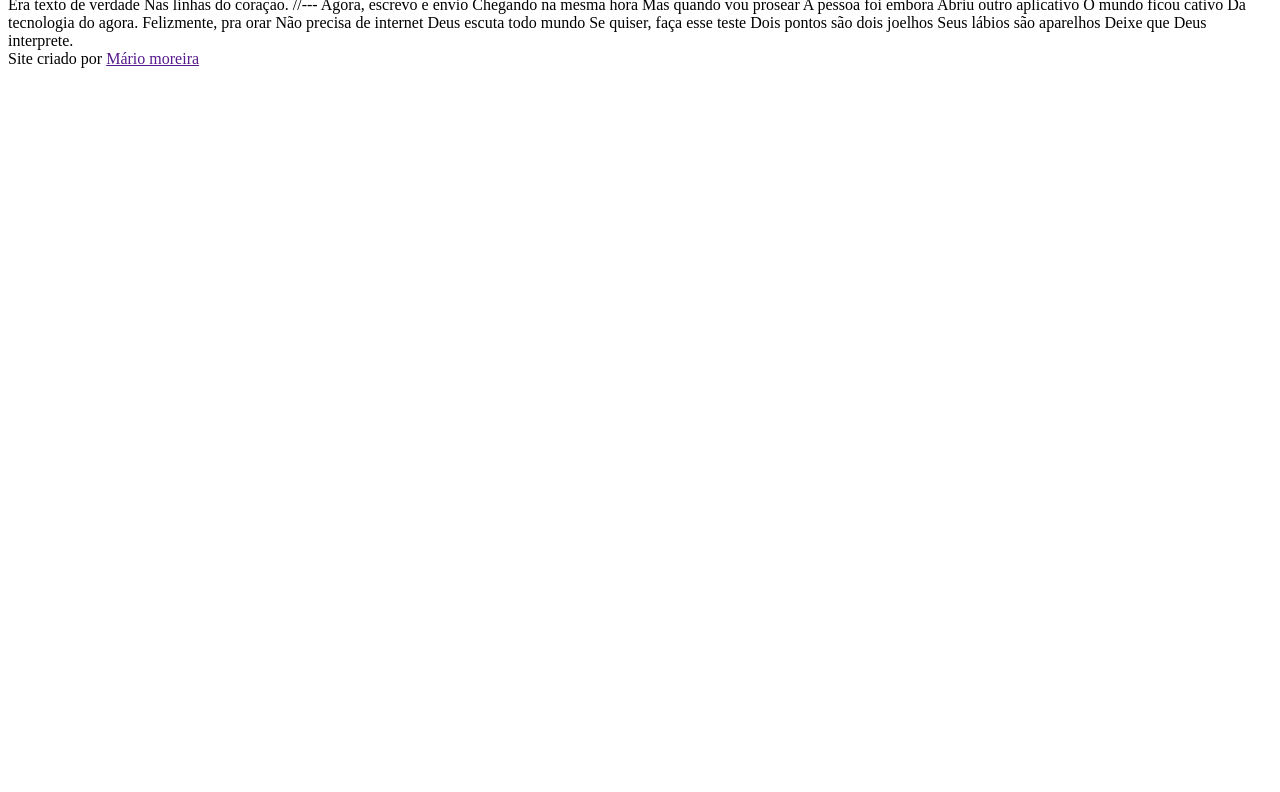
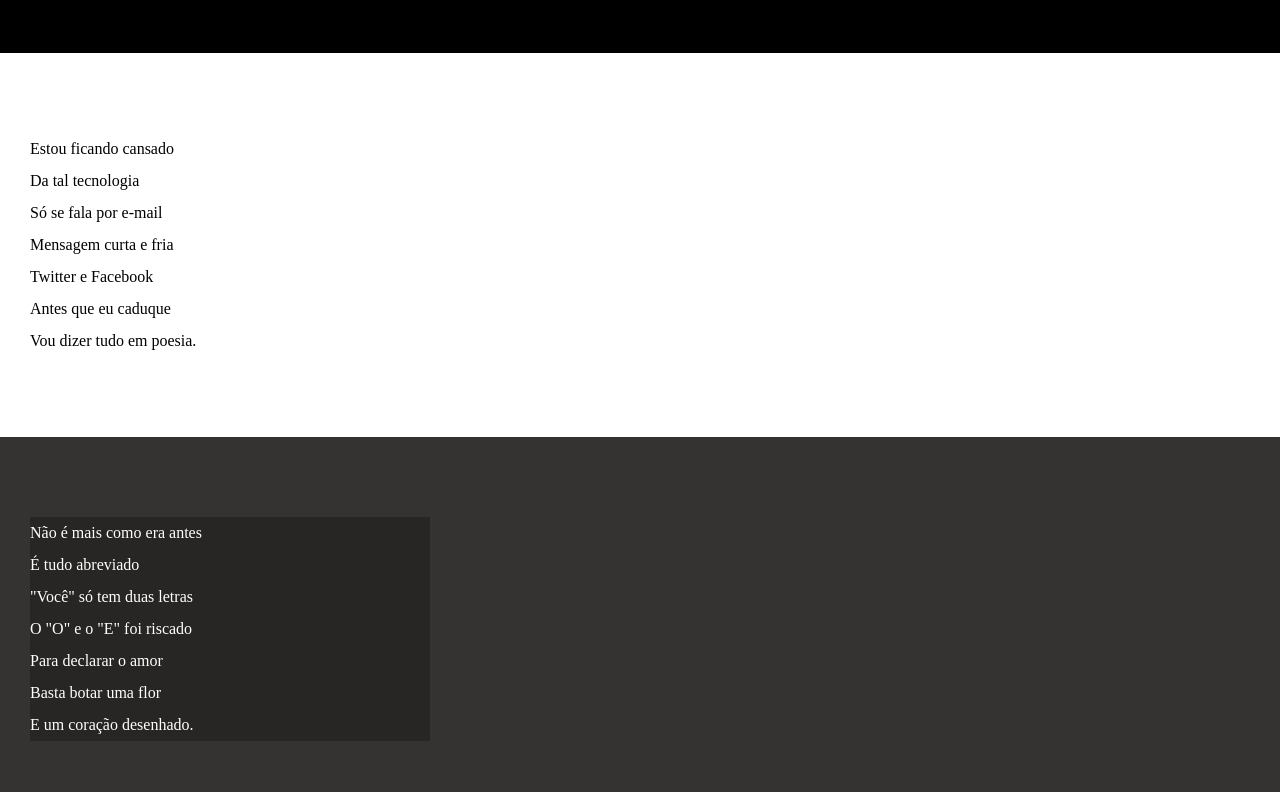
Before and after one commit to mariomoreira1992/HTML-CSS, a plain HTML site: page PROJETO SITE CORDEL/index.html in a window 1280 px wide. Shown: the part 102-894 px from the top of the page. Before the commit the page ends 800 px from the top, so only its background shows below. Drawn offline with Linux system fonts and the light colour scheme.

Commit message:
atualizei estilos dos textos e blocos

```diff
--- /dev/null
+++ b/PROJETO SITE CORDEL/estilo/style.css
@@ -0,0 +1,62 @@
+@charset "UTF-8";
+
+*{ margin: 0px;
+padding: 0px;
+}
+html, body{
+    min-height: 100vh;
+    background-color: dark;
+}
+
+header{
+
+    background-color: black;
+    color: white;
+    text-align: center;
+}
+header > h1{
+padding-top: 50px;
+font-variant: small-caps;
+
+}
+header > p{
+    padding-bottom: 50px;
+
+}
+a{
+    color: white;
+    text-decoration: none;
+    font-weight: bolder;
+}
+a:hover, footer a:hover{text-decoration: underline;}
+
+section{
+    padding-top: 10vh;
+    padding-bottom: 10vh;
+    line-height: 2em;
+    padding-left: 30px;
+}
+
+section.normal{
+    background-color: white;
+    color: black;
+}
+
+section.imagem{
+
+    background-color: rgb(53, 50, 50);
+    color: white;
+
+}
+section.imagem > p{
+    width: 400px;
+    background-color: rgba(0, 0, 0, 0.253);
+}
+
+footer{
+    background-color: black;
+    color: white;
+    text-align: center;
+    padding: 10px;
+
+}
--- a/PROJETO SITE CORDEL/index.html
+++ b/PROJETO SITE CORDEL/index.html
@@ -4,77 +4,94 @@
     <meta charset="UTF-8">
     <meta name="viewport" content="width=device-width, initial-scale=1.0">
     <title>Cordel Moderno</title>
+    <link rel="stylesheet" href="estilo/style.css">
 </head>
 <body>
     <header>
-        Cordel Moderno
-        Por Milton Duarte
-        [SITE: https://www.recantodasletras.com.br/poesias/3186743]
+        <h1>Cordel Moderno
+
+        </h1>
+        <p>Por <a href="https://www.recantodasletras.com.br/poesias/3186743" target="_blank">Milton Duarte</a></p>
     </header>
 
-    Estou ficando cansado
-    Da tal tecnologia
-    Só se fala por e-mail
-    Mensagem curta e fria
-    Twitter e Facebook
-    Antes que eu caduque
-    Vou dizer tudo em poesia.
+    <section class="normal">
+        <p>
+            Estou ficando cansado <br>
+            Da tal tecnologia <br>
+            Só se fala por e-mail<br>
+            Mensagem curta e fria<br>
+            Twitter e Facebook<br>
+            Antes que eu caduque<br>
+            Vou dizer tudo em poesia.
+        </p>
+    </section>
 
-    //---
+    <section class="imagem">
+        <p>
+            Não é mais como era antes<br>
+            É tudo abreviado<br>
+            "Você" só tem duas letras<br>
+            O "O" e o "E" foi riscado<br>
+            Para declarar o amor<br>
+            Basta botar uma flor<br>
+            E um coração desenhado.
+        </p>
+    </section>
 
-    Não é mais como era antes
-    É tudo abreviado
-    "Você" só tem duas letras
-    O "O" e o "E" foi riscado
-    Para declarar o amor
-    Basta botar uma flor
-    E um coração desenhado.
+    <section class="normal">
+        <p>
+            Arroba agora não pesa<br>
+            É parte de um endereço<br>
+            Ponto final nem se usa<br>
+            Ou vai até no começo<br>
+            Agora é .com<br>
+        </p>
+        <p>
+            Se o saite é muito bom<br>
+            Ele vale um alto preço.<br>
+            Pra piorar a liguagem<br>
+            O emoticom é um risco<br>
+            Tem símbolo para tudo<br>
+            Ponto e vírgula e um asterisco<br>
+            Um beijo significa<br>
+            Pra entender como fica<br>
+            Decifre esse rabisco.
+        </p>
+    </section>
 
-    //---
 
-    Arroba agora não pesa
-    É parte de um endereço
-    Ponto final nem se usa
-    Ou vai até no começo
-    Agora é .com
-    Se o saite é muito bom
-    Ele vale um alto preço.
+    <section class="imagem">
+        <p>
+            Tenho saudade das cartas<br>
+            Escritas com a própria mão<br>
+            Mandava no mês de Junho<br>
+            Só chegava no Verão<br>
+            Mas matava a saudade<br>
+            Era texto de verdade<br>
+            Nas linhas do coração.
+        </p>
+    </section>
 
-    Pra piorar a liguagem
-    O emoticom é um risco
-    Tem símbolo para tudo
-    Ponto e vírgula e um asterisco
-    Um beijo significa
-    Pra entender como fica
-    Decifre esse rabisco.
+    <section class="normal">
+        <p>
+            Agora, escrevo e envio<br>
+            Chegando na mesma hora<br>
+            Mas quando vou prosear<br>
+            A pessoa foi embora<br>
+            Abriu outro aplicativo<br>
+            O mundo ficou cativo<br>
+            Da tecnologia do agora.
+        </p>
 
-    //---
-
-    Tenho saudade das cartas
-    Escritas com a própria mão
-    Mandava no mês de Junho
-    Só chegava no Verão
-    Mas matava a saudade
-    Era texto de verdade
-    Nas linhas do coração.
-
-    //---
-
-    Agora, escrevo e envio
-    Chegando na mesma hora
-    Mas quando vou prosear
-    A pessoa foi embora
-    Abriu outro aplicativo
-    O mundo ficou cativo
-    Da tecnologia do agora.
-
-    Felizmente, pra orar
-    Não precisa de internet
-    Deus escuta todo mundo
-    Se quiser, faça esse teste
-    Dois pontos são dois joelhos
-    Seus lábios são aparelhos
-    Deixe que Deus interprete.
+        <p>
+            Felizmente, pra orar<br>
+            Não precisa de internet<br>
+            Deus escuta todo mundo<br>
+            Se quiser, faça esse teste<br>
+            Dois pontos são dois joelhos<br>
+            Seus lábios são aparelhos<br>
+            Deixe que Deus interprete.</section>
+        </p>
 </body>
-<footer>Site criado por <a href="">Mário moreira</a></footer>
+<footer>Site criado por <a href="https://github.com/mariomoreira1992" target="_blank">Mário Moreira</a></footer>
 </html>
```
